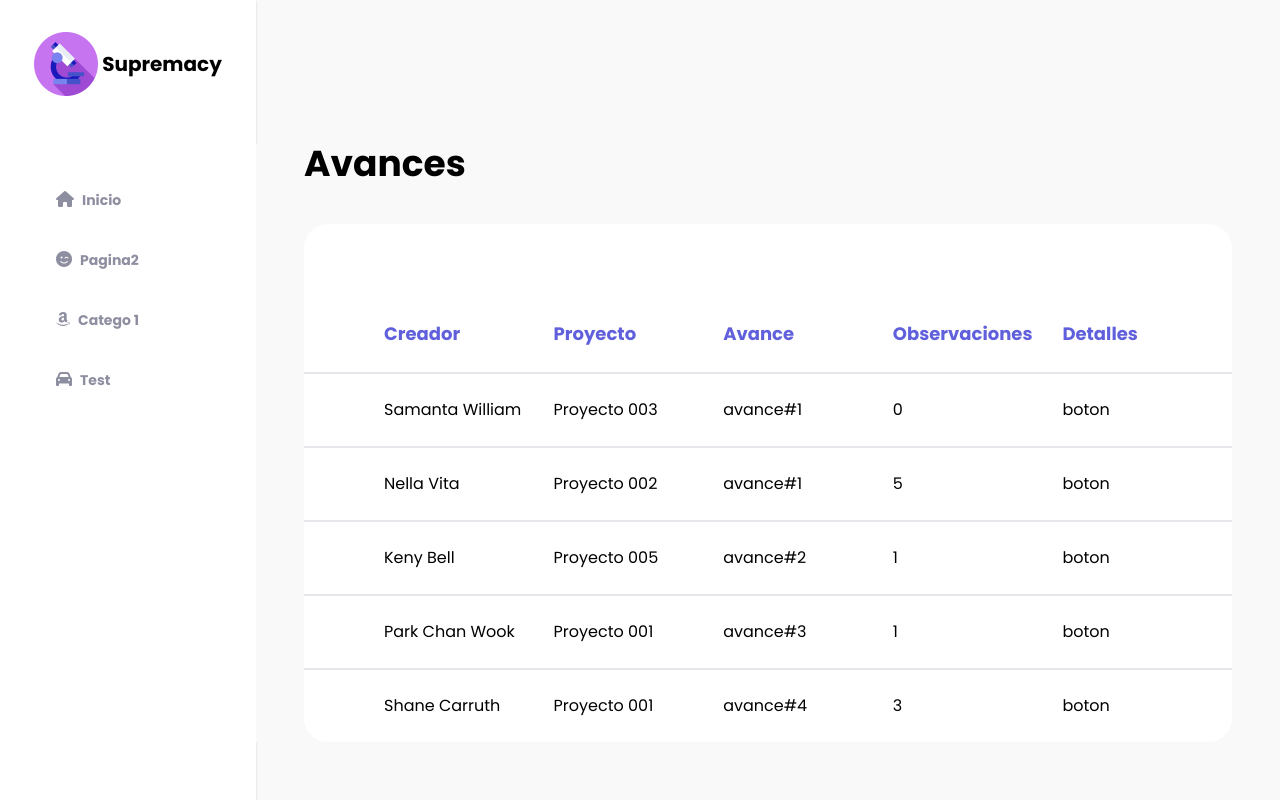
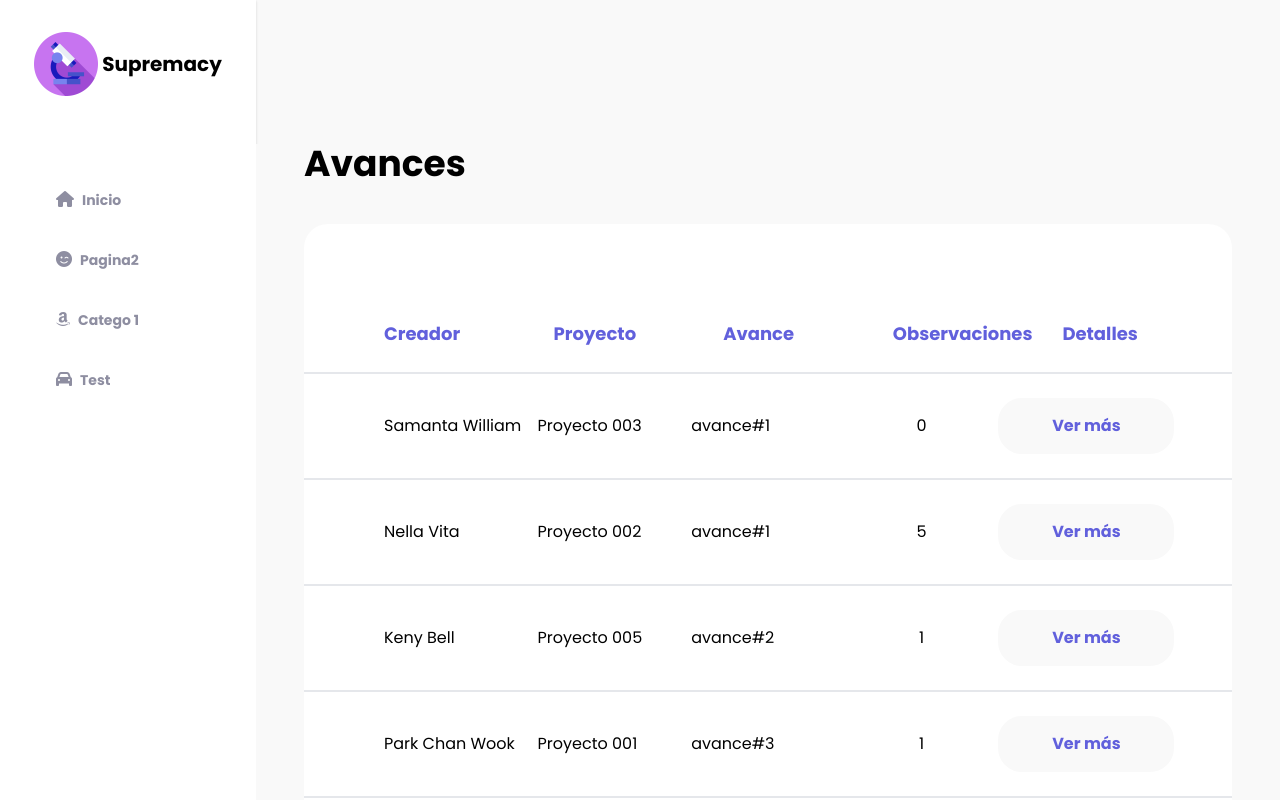
Before and after one commit to Ciclo4Mintic-Projects/gestProjects-MinTic, a React (Create React App) app: page /progress in a window 1280 px wide. Built offline with nearby package versions, Linux system fonts and the light colour scheme.

Commit message:
añadiendo boton de ver más

```diff
--- /dev/null
+++ b/src/components/ButtonLong.jsx
@@ -0,0 +1,11 @@
+import React from 'react'
+
+const ButtonLong = ({ children }) => {
+  return (
+    <button className=" w-44 h-14 bg-backgContTem text-purpleTem rounded-3xl font-semibold ">
+      {children}
+    </button>
+  )
+}
+
+export default ButtonLong
--- a/src/pages/Progress/ProgressTable.jsx
+++ b/src/pages/Progress/ProgressTable.jsx
@@ -1,6 +1,6 @@
 import React from 'react'
 import { data } from './fakeData'
-
+import ButtonLong from '../../components/ButtonLong'
 const ProgressTable = () => {
   const progressData = data;
 
@@ -23,12 +23,12 @@ const ProgressTable = () => {
       </div> */}
       {progressData.map(advance => {
         return (
-          <div className="grid grid-cols-5 w-full py-6 border-t-2  pl-20">
+          <div className="grid grid-cols-5 w-full py-6 border-t-2  px-20 items-center">
             <p>{advance.creador}</p>
             <p>{advance.proyecto}</p>
             <p>{advance.avance}</p>
-            <p>{advance.observaciones}</p>
-            <p>{advance.detalle}</p>
+            <p className="justify-self-center">{advance.observaciones}</p>
+            <ButtonLong>Ver más</ButtonLong>
           </div>
         )
       })}
```
